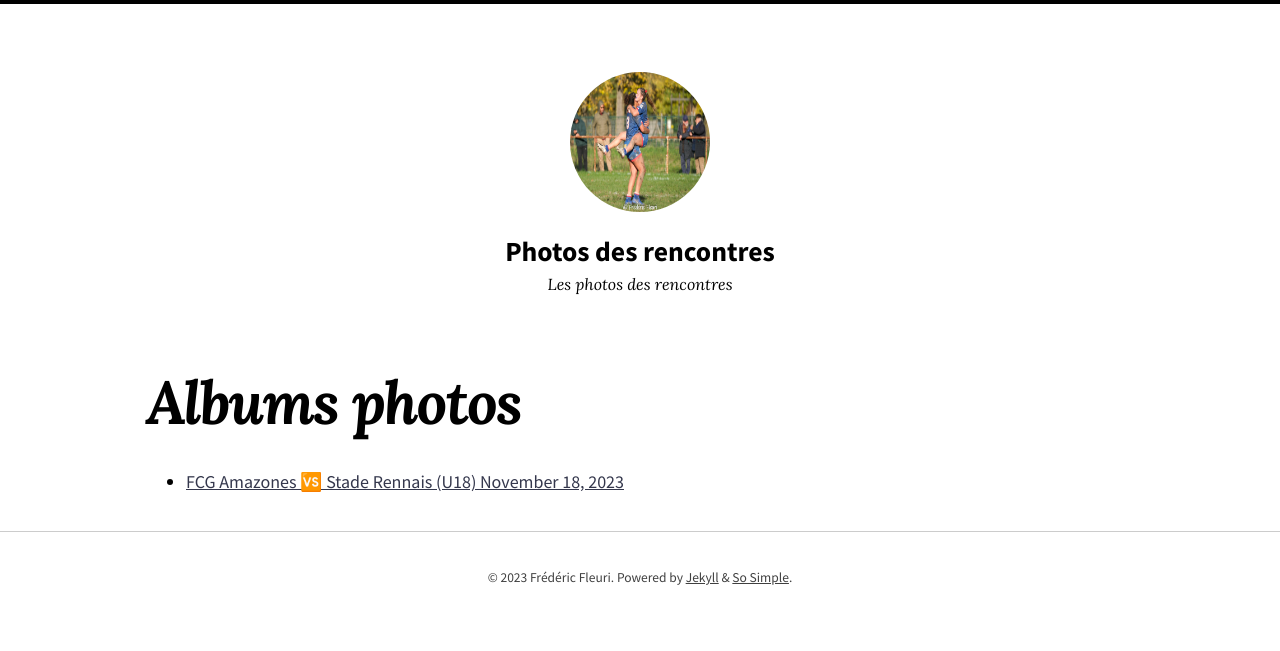
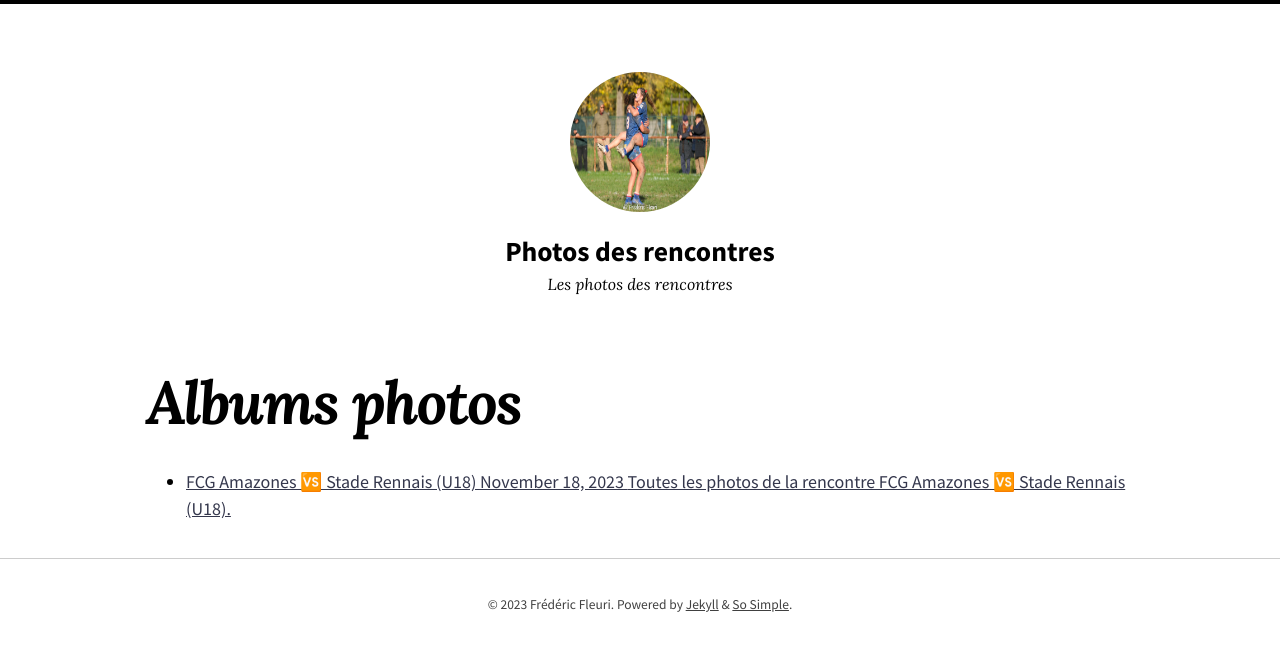
Before and after one commit to fredericfleuri/photos-amazones, a Jekyll site: the page built from photos/index.md, in a window 1280 px wide. Shown: the top 651 px of the page. Built offline with Jekyll 4.4.1, drawn with Linux system fonts in a browser that asks for light colours; nearby versions of some CDN libraries.

Commit message:
Updating theme

```diff
--- a/_posts/2023-11-18-U18.md
+++ b/_posts/2023-11-18-U18.md
@@ -7,6 +7,9 @@ image:
 last_modified_at: 2018-02-05T16:19:20-05:00
 ---
 
+Toutes les photos de la rencontre FCG Amazones 🆚 Stade Rennais (U18).
+
+
 {% for image in site.static_files %}
     {% if image.path contains 'images/20231118_U18/' %}
 ![alt FCG Amazones vs Stade Rennais (U18)]({{ site.baseurl }}{{ image.path }} "Title")
```
